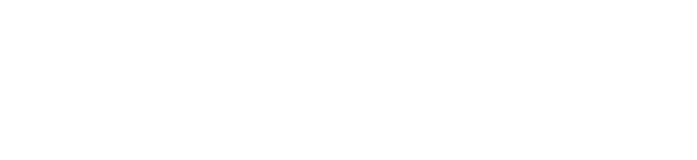
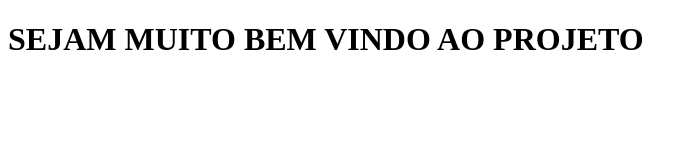
Before and after one commit to jesseprogran/js-burger, a plain HTML site: page index.html in a window 1280 px wide. Shown: the whole page, without its empty margins (0-697 px from the left). Drawn offline with Linux system fonts and the light colour scheme.

Commit message:
realizando alteração no html

```diff
--- a/index.html
+++ b/index.html
@@ -3,10 +3,12 @@
 <head>
     <meta charset="UTF-8">
     <meta name="viewport" content="width=device-width, initial-scale=1.0">
-    <title>JS Burguer</title>
+    <title>JS Burger</title>
     <link rel="stylesheet" href="assets/style.css">
 </head>
 <body>
-
+    <h1>
+        SEJAM MUITO BEM VINDO AO PROJETO
+    </h1>
 </body>
 </html>
```
